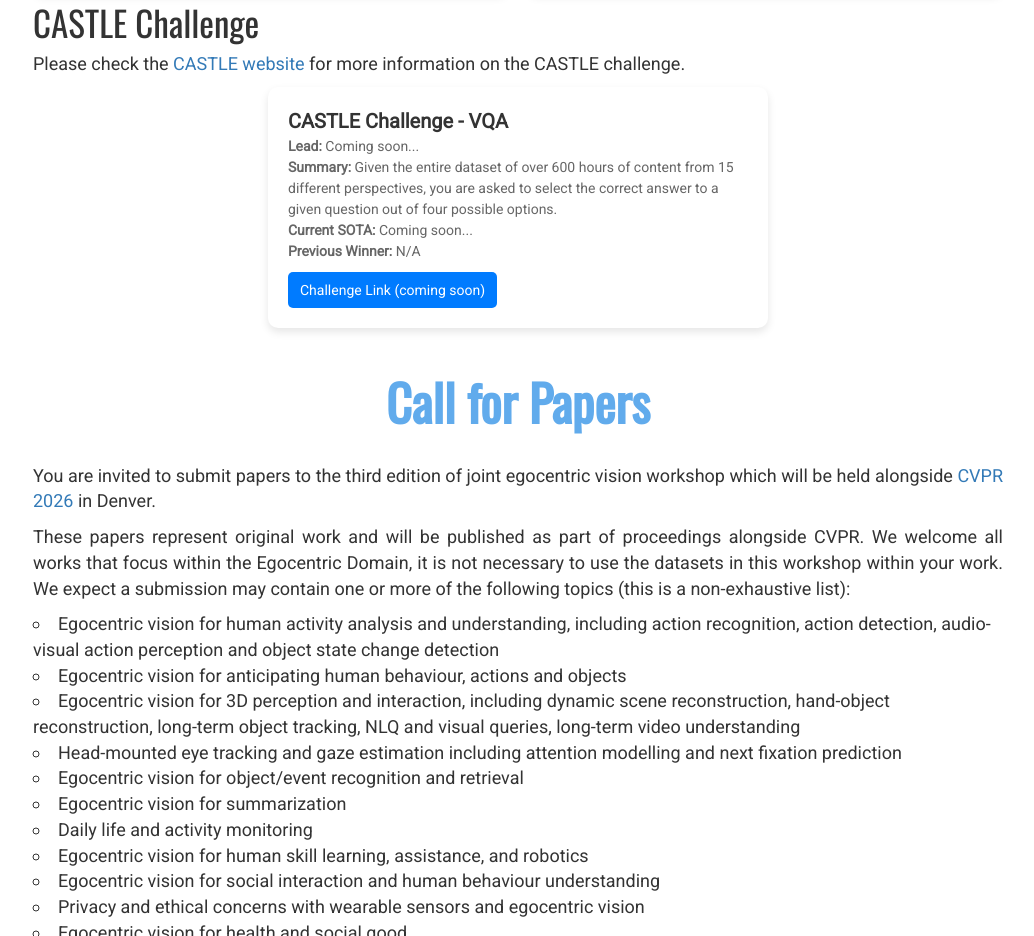
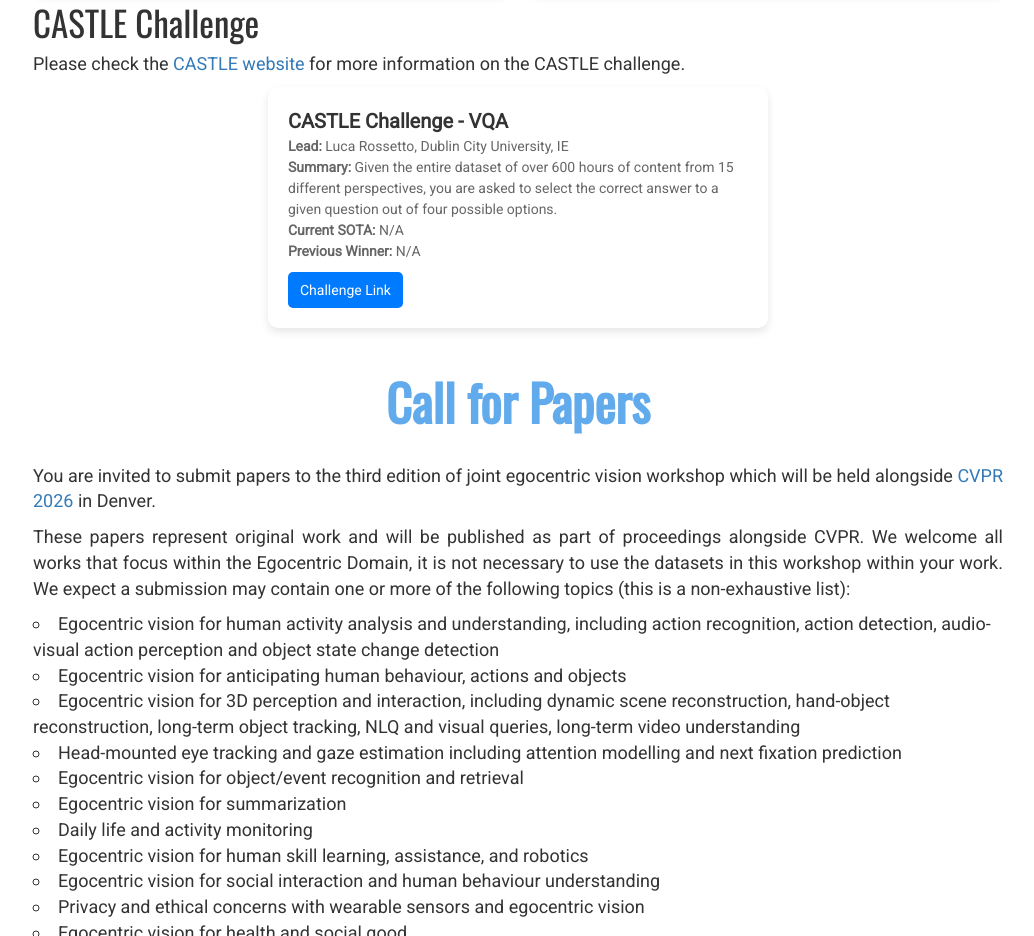
Before and after one commit to egovis/cvpr26, a plain HTML site: page index.html in a window 1280 px wide. Shown: the part 6455-7391 px from the top of the page, without its empty margins (122-1156 px from the left). Drawn offline with nearby package versions, Linux system fonts and the light colour scheme.

Commit message:
add competition link

```diff
--- a/index.html
+++ b/index.html
@@ -647,12 +647,12 @@
         <div class="challenge-card">
           <div class="challenge-title">CASTLE Challenge - VQA</div>
           <div class="challenge-details">
-            <strong>Lead:</strong> Coming soon...<br>
+            <strong>Lead:</strong> Luca Rossetto, Dublin City University, IE<br>
             <strong>Summary:</strong> Given the entire dataset of over 600 hours of content from 15 different perspectives, you are asked to select the correct answer to a given question out of four possible options.<br>
-            <strong>Current SOTA:</strong> Coming soon...<br>
+            <strong>Current SOTA:</strong> N/A<br>
             <strong>Previous Winner:</strong> N/A
           </div>
-          <a target="_blank" href="#challenges" class="challenge-link">Challenge Link (coming soon)</a>
+          <a target="_blank" href="https://www.codabench.org/competitions/13742/" class="challenge-link">Challenge Link</a>
         </div>
       </div>
 
```
